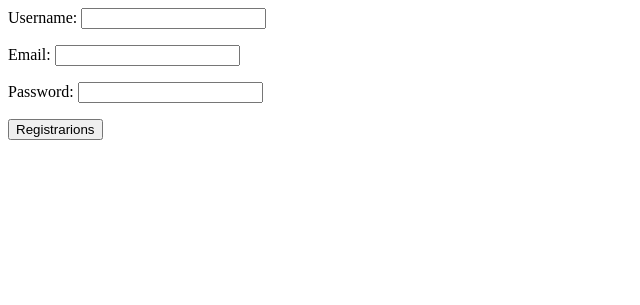
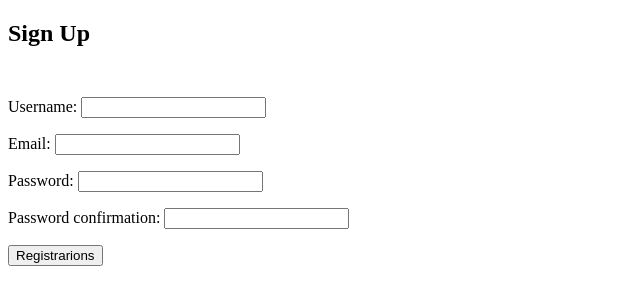
Before and after one commit to ArTefT/quadrohacker-arteft, a Django app: page /registration/ in a window 1280 px wide. Shown: the top 305 px of the page, without its empty margins (0-640 px from the left). Run offline with Django 3.2, Linux system fonts and the light colour scheme; parts of the project's set-up code (start-up, migrations or seed data) failed here and were passed over.

Commit message:
modify forms and html

```diff
--- a/private_chat/registration/forms.py
+++ b/private_chat/registration/forms.py
@@ -1,7 +1,16 @@
-from django.forms import ModelForm
+from django import forms
 from .models import UserProfile
 
-class UserForm(ModelForm):
-	class Meta:
-		model = UserProfile
-		fields = ['username', 'email', 'password']
+
+class UserForm(forms.ModelForm):
+    password_confirmation = forms.CharField(max_length=32, widget=forms.PasswordInput())
+
+    class Meta:
+        model = UserProfile
+        fields = ['username', 'email', 'password', 'password_confirmation']
+        widgets = {'password': forms.PasswordInput()}
+
+
+class LoginForm(forms.Form):
+    username = forms.CharField(max_length=32)
+    password = forms.CharField(max_length=32, widget=forms.PasswordInput())
--- a/private_chat/templates/registration/reg.html
+++ b/private_chat/templates/registration/reg.html
@@ -1,10 +1,14 @@
-<DOCTYPE html>
+<!DOCTYPE html>
     <head>
         <title> Registrations </title>
     </head>
     <body>
-<form method='post' action="">
+    {% block body %}
+        <h2>Sign Up</h2>
+        <form method='post' action="" style="margin-top: 4%;">
             {% csrf_token %}
             {{ form.as_p }}
             <button type="submit">Registrarions</button>
         </form>
+    {% endblock %}
+    </body>
```
Also changed, not shown: private_chat/templates/registration/login.html (added, +10 -0 lines), private_chat/db.sqlite3 (deleted), 1 other file. Lines whose indentation alone changed are shown as unchanged.
